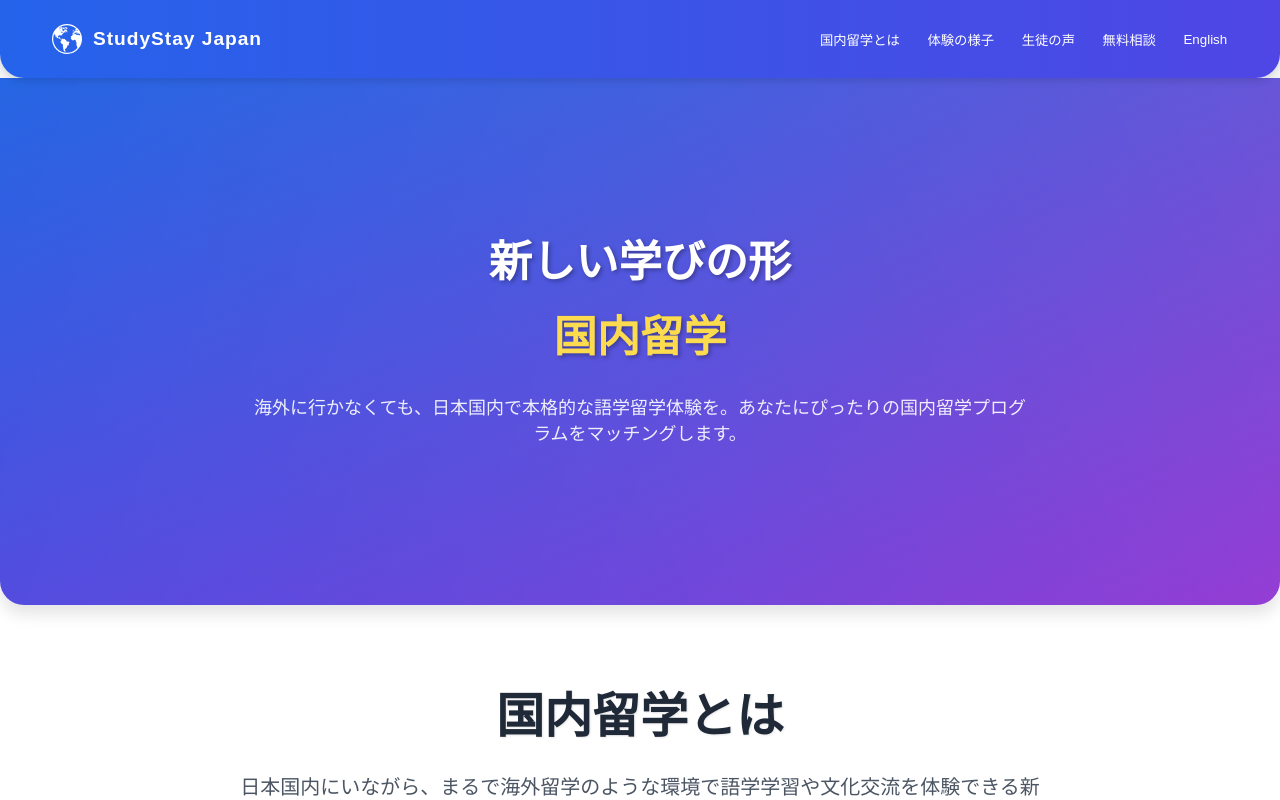
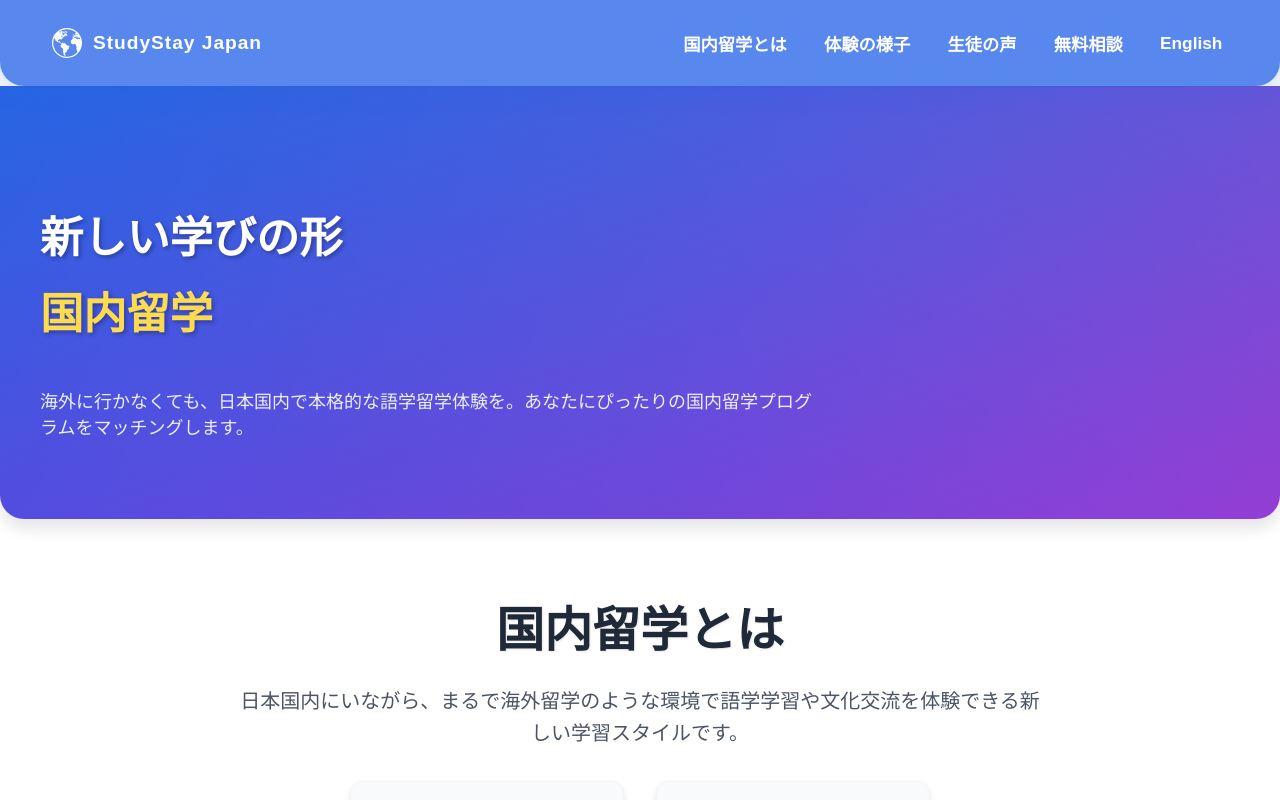
Before and after one commit to hisamugomi/Videorywebsite, a React (Vite) app: page / in a window 1280 px wide. Shown: the top 800 px of the page. Built offline with nearby package versions, Linux system fonts and the light colour scheme.

Commit message:
align left and animation for hero section

```diff
--- a/src/App.css
+++ b/src/App.css
@@ -137,24 +137,27 @@ body {
 
 /* ナビゲーションバー */
 .navbar {
-    background: linear-gradient(to right, var(--primary-blue), var(--secondary-indigo));
-    padding: 1rem 0;
-    box-shadow: 0 4px 6px rgba(0, 0, 0, 0.1);
-    border-bottom-left-radius: 1.5rem; /* rounded-b-3xl */
-    border-bottom-right-radius: 1.5rem; /* rounded-b-3xl */
+    background: rgba(37, 99, 235, 0.75); /* semi-transparent blue */
+    backdrop-filter: blur(12px); /* glassmorphism effect */
+    -webkit-backdrop-filter: blur(12px);
+    padding: 1.25rem 0; /* slightly increased padding */
+    box-shadow: 0 6px 24px rgba(37, 99, 235, 0.10), 0 1.5px 4px rgba(0,0,0,0.04);
+    border-bottom-left-radius: 1.5rem;
+    border-bottom-right-radius: 1.5rem;
     position: sticky;
     top: 0;
     z-index: 50;
     justify-content: space-between;
+    transition: background 0.3s, box-shadow 0.3s;
 }
 
 .navbar-content {
     display: flex;
-    flex-direction: row; /* デスクトップ優先でデフォルトをrowに設定 */
+    flex-direction: row;
     justify-content: space-between;
     align-items: center;
-    gap: 1rem;
-    position: relative; /* モバイルメニューの絶対位置指定に必要 */
+    gap: 1.5rem;
+    position: relative;
 }
 
 .logohead {
@@ -194,25 +197,31 @@ body {
 
 /* ハンバーガーアイコン */
 .hamburger-icon {
-    display: none; /* デスクトップではデフォルトで非表示 */
+    display: none;
     background: none;
     border: none;
     color: var(--white);
     cursor: pointer;
     padding: 0.5rem;
-    font-size: 1.5rem; /* アイコンサイズ用 */
+    font-size: 1.7rem;
     outline: none;
-    z-index: 60; /* 他の要素の上に表示されるようにする */
+    z-index: 60;
+    border-radius: 0.5rem;
+    transition: background 0.2s;
 }
 
 @media (max-width: 767px) { /* 768px未満の画面（mdブレークポイント）のスタイル */
     .hamburger-icon {
         display: block; /* モバイルでハンバーガーアイコンを表示 */
     }
-
+}
+@media (max-width: 767px) {
+    .navbar-content {
+        gap: 0.5rem;
+    }
     .nav-links {
-      order: 3;
-        display: none; /* モバイルではデフォルトでナビゲーションリンクを非表示 */
+        order: 3;
+        display: none;
         flex-direction: column;
         position: absolute;
         top: 100%; /* ナビゲーションバーの下に配置 */
@@ -237,12 +246,15 @@ body {
         pointer-events: all; /* 表示時は操作可能 */
         visibility: visible;
     }
-
     .nav-item {
         width: calc(100% - 2rem); /* パディングを引いた全幅 */
         text-align: center;
-        margin: 0.5rem auto; /* アイテムを中央に配置し、間隔を空ける */
-        padding: 0.75rem 1rem;
+        margin: 0.5rem auto;
+        padding: 0.9rem 1.2rem;
+        font-size: 1.15rem;
+    }
+    .hamburger-icon {
+        display: block;
     }
 }
 
@@ -280,15 +292,20 @@ body {
     white-space: nowrap;
     background: none;
     border: none;
+    font-size: 1.08rem;
+    font-weight: 600;
+    padding: 0.5rem 1.1rem;
+    border-radius: 0.6rem;
+    transition: background 0.18s, color 0.18s, transform 0.18s;
     cursor: pointer;
     outline: none;
+    position: relative;
 }
 
 .nav-item:hover {
     background-color: var(--secondary-indigo);
-    /* transform: scale(1.05); */
+    transform: scale(1.05);
 }
-
 .nav-item.active {
     background-color: var(--dark-indigo);
     box-shadow: inset 0 2px 4px rgba(0, 0, 0, 0.2);
@@ -303,7 +320,7 @@ body {
     position: relative;
     background: linear-gradient(to bottom right, var(--primary-blue), #8A2BE2);
     color: var(--white);
-    padding: 5rem 1rem;
+    padding: 2rem 1rem;
     border-bottom-left-radius: 1.5rem;
     border-bottom-right-radius: 1.5rem;
     box-shadow: 0 10px 15px rgba(0, 0, 0, 0.1);
@@ -312,7 +329,7 @@ body {
 
 @media (min-width: 768px) {
     .hero-section {
-        padding: 8rem 1rem;
+        padding: 3rem 1rem;
     }
 }
 
@@ -326,12 +343,32 @@ background: linear-gradient(90deg, rgba(42, 123, 155, 1) 0%, rgba(87, 199, 133,
 }
 
 .hero-content {
+    margin-top: 3rem;
     position: relative;
     z-index: 10;
-    text-align: center;
-  }
+    text-align: left;
+    display: flex;
+    flex-direction: column;
+    align-items: flex-start;
+    animation: hero-slide-in 1.1s cubic-bezier(0.77,0,0.175,1) 0.1s both;
+}
 
-  .hero-title1 {
+@keyframes hero-slide-in {
+    0% {
+        opacity: 0;
+        transform: translateX(-60px) scale(0.98);
+    }
+    60% {
+        opacity: 1;
+        transform: translateX(8px) scale(1.01);
+    }
+    100% {
+        opacity: 1;
+        transform: translateX(0) scale(1);
+    }
+}
+
+.hero-title1 {
     font-size: 2.7rem;
     font-weight: 800;
     line-height: 0.9;
@@ -358,17 +395,30 @@ background: linear-gradient(90deg, rgba(42, 123, 155, 1) 0%, rgba(87, 199, 133,
 }
 
 .hero-description {
+    text-align: left;
     font-size: 1rem;
     margin-bottom: 2rem;
-    padding-inline: 3rem;
+    padding-right: 7rem;
     opacity: 0.9;
-    animation: fade-in 1.5s ease-out forwards;
+    animation: hero-desc-fade-in 1.5s cubic-bezier(0.77,0,0.175,1) 0.45s both;
+}
+
+@keyframes hero-desc-fade-in {
+    0% {
+        opacity: 0;
+        transform: translateX(-40px);
+    }
+    100% {
+        opacity: 0.9;
+        transform: translateX(0);
+    }
 }
 
 @media (min-width: 768px) {
     .hero-description {
-      padding-inline: 13rem;
+      /* padding-inline: 13rem; */
         font-size: 1.125rem;
+        padding-right: 35%
     }
 }
 
```
